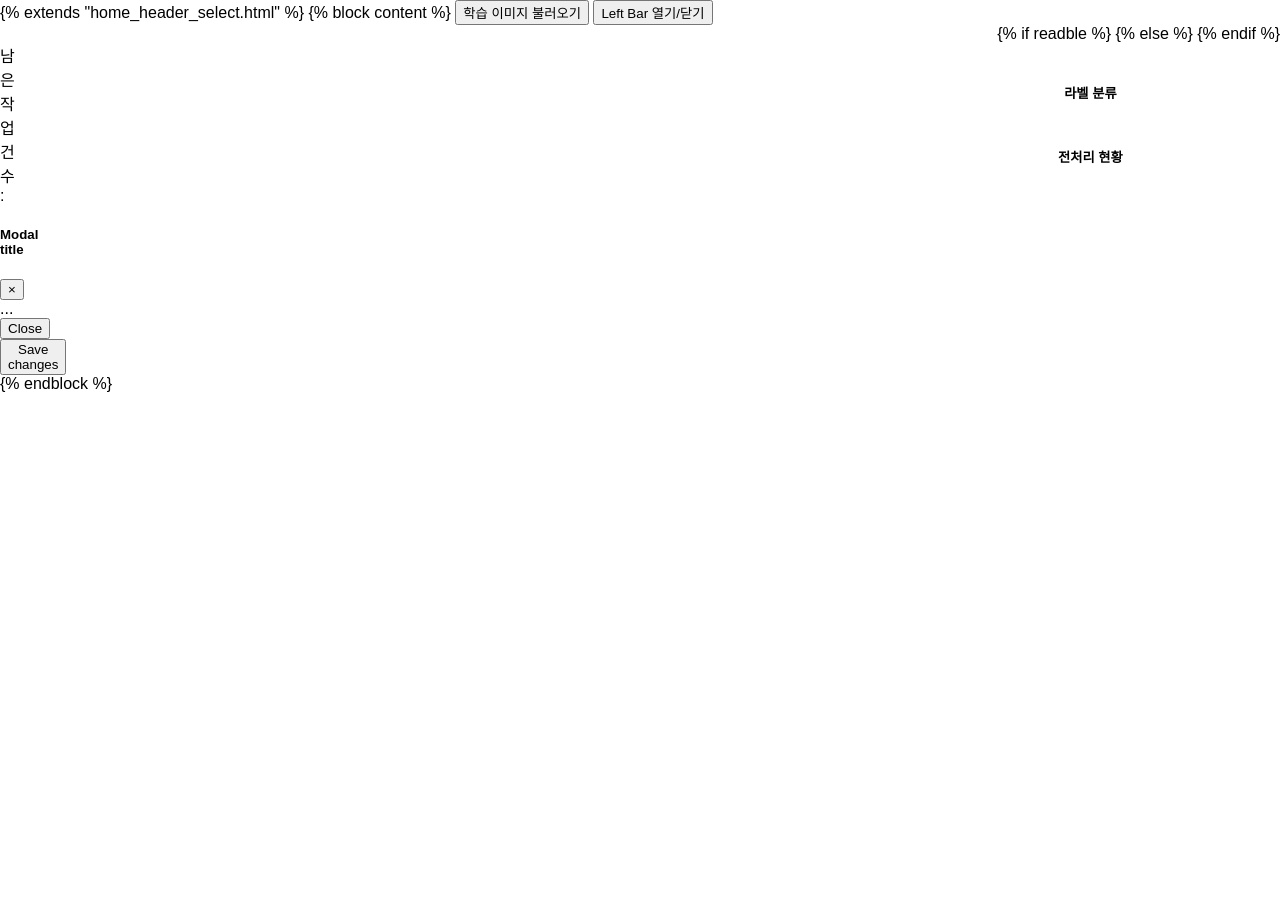
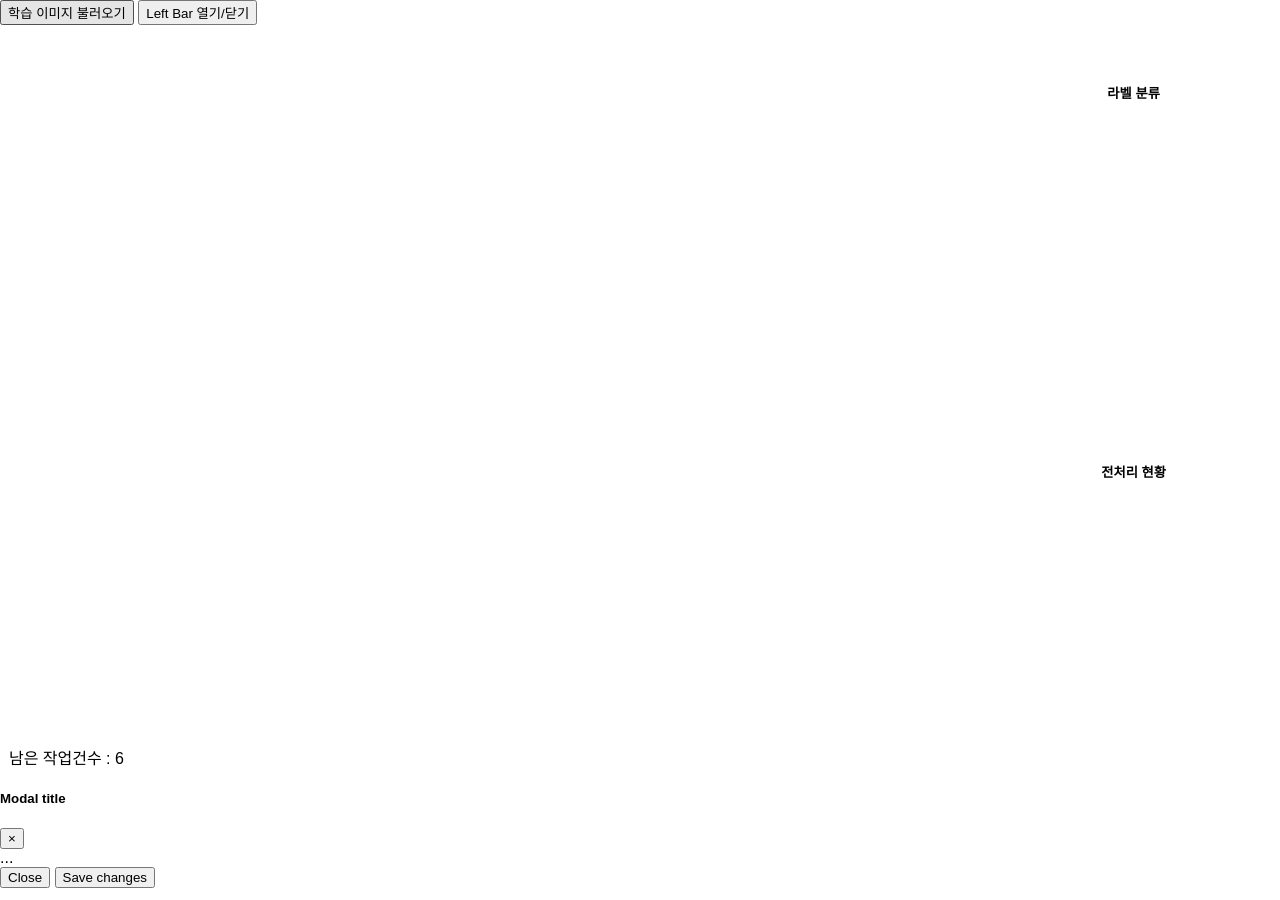
Before and after one commit to nextdoor-ai/nextdoor-ai.github.io, a Jekyll site: the page prep_demo.html, which Jekyll copies as it is, in a window 1280 px wide. Built offline with Jekyll 4.4.1, drawn with Linux system fonts in a browser that asks for light colours; nearby versions of some CDN libraries; library files that are not in the unit come from our copies; comment, search, counter and statistics services are not loaded; part of the change alters nothing that is shown.

Commit message:
add resources

```diff
--- a/prep_demo.html
+++ b/prep_demo.html
@@ -1,6 +1,8 @@
-{% extends "home_header_select.html" %}
-
-{% block content %}
+<!-- -&#45;&#45;-->
+<!--layout: default_style-->
+<!--permalink: /prep_demo-->
+<!--published: true-->
+<!-- -&#45;&#45;-->
     <!-- CSS style definition -->
     <style type="text/css">
       body { min-width:200px; padding:0; margin:0; font-family:sans-serif; }
@@ -233,10 +235,14 @@
 
 
     </style>
-  <script type="text/javascript" src="../static/js/vendor/dragscroll_ctrl.js?1"></script>
-  <script src="../static/js/common/jquery.1.12.0.min.js"></script>
-  <script src="../static/js/vendor/jquery.scrollTo.js"></script>
+  <script type="text/javascript" src="/assets/js/vendor/dragscroll_ctrl.js?1"></script>
+  <script src="/assets/js/common/jquery.1.12.0.min.js"></script>
+  <script src="/assets/js/vendor/jquery.scrollTo.js"></script>
 
+<div class="container-fluid-kamn">
+  <div class="row">
+    <div class="container">
+      <div class="col-lg-12">
         <input type="hidden" id="menu_urls" value={{menu_urls}}"/>
         <input type="hidden" id="menuId" value="{{ menu_id }}"/>
         <input type="hidden" id="menuInput" value="{{ menu_input }}"/>
@@ -358,7 +364,6 @@
         <div id="annotation_editor_panel">
           <div class="button_panel">
             <span class="button" onclick="edit_region_metadata_in_annotation_editor()" id="button_edit_region_metadata" title="Manual annotations of regions">Region Annotations</span>
-        <span class="button" onclick="edit_file_metadata_in_annotation_editor()" id="button_edit_file_metadata" title="Manual annotations of a file">File Annotations</span>
             <span class="button" onclick="edit_file_metadata_in_annotation_editor()" id="button_edit_file_metadata" title="Manual annotations of a file">Save</span>
             <span class="button" style="float:right;margin-right:0.2rem;" onclick="toggle_annotation_editor()" title="Close this window of annotation editor">&times;</span>
             <span class="button" style="float:right;margin-right:0.2rem;" onclick="annotation_editor_increase_panel_height()" title="Increase the height of this panel">&uarr;</span>
@@ -494,7 +499,7 @@
               </select>
             <button id="del_btn" class="btn btn-sm btn-outline-secondary" style="display:none"><i id="loading_btn2" class="fa fa-spinner fa-spin" style="display:none;"></i>이미지 삭제</button>
             <button id="info_btn" type="button" class="btn btn-outline-info" style="display:none;">Info</button>
-        <span id="cnt_desc">남은 작업건수 :</span>&nbsp;<span id="left_cnt"></span>
+            <span id="cnt_desc">남은 작업건수 :</span>&nbsp;<span id="left_cnt">6</span>
 
             <!-- Modal -->
             <div class="modal fade" id="exampleModal" tabindex="-1" role="dialog" aria-labelledby="exampleModalLabel" aria-hidden="true">
@@ -557,11 +562,7 @@
               </div>
               <div id="right_area" style="width:30%;float:right;">
                 <div style="float:right;">
-              {% if readble %}
-            <button id="stats_btn" class="btn btn-sm btn-outline-secondary" style="display:none;"><i id="loading_btn4" class="fa fa-spinner fa-spin" style="display:none;"></i>전처리 완료</button>
-              {% else %}
                   <button id="stats_btn_no" class="btn btn-sm btn-outline-secondary" style="display:none;"><i id="loading_btn4" class="fa fa-spinner fa-spin" style="display:none;"></i>완료</button>
-              {% endif %}
                 </div>
                 <br><br>
                 <div style="height:45%; ">
@@ -750,8 +751,11 @@
             </div>
           </div> <!-- end of display_area -->
         </div> <!-- end of middle_panel -->
-    <script src="/static/js/vendor/babel.min.js"></script>
-    <script src="/static/js/vendor/polyfill.min.js"></script>
-    <script type="text/javascript" src="/static/js/admin_view/adm_common.js?{{time}}"></script>
-    <script type="text/javascript" src="/static/js/mt_anno_lp_v2.js?{{time}}"></script>
-{% endblock %}
+        <script src="/assets/js/vendor/babel.min.js"></script>
+        <script src="/assets/js/vendor/polyfill.min.js"></script>
+        <script type="text/javascript" src="/assets/js/adm_common.js"></script>
+        <script type="text/javascript" src="/assets/js/prep_demo.js"></script>
+      </div>
+    </div>
+  </div>
+</div>
```
Lines whose indentation alone changed are shown as unchanged.
